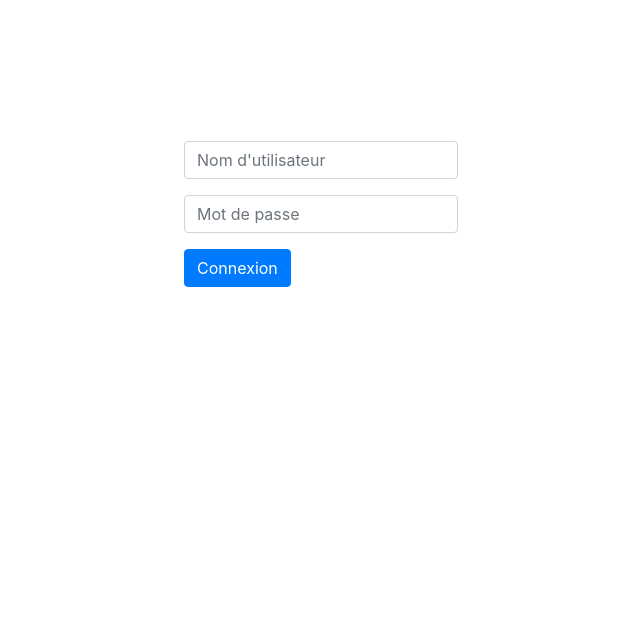
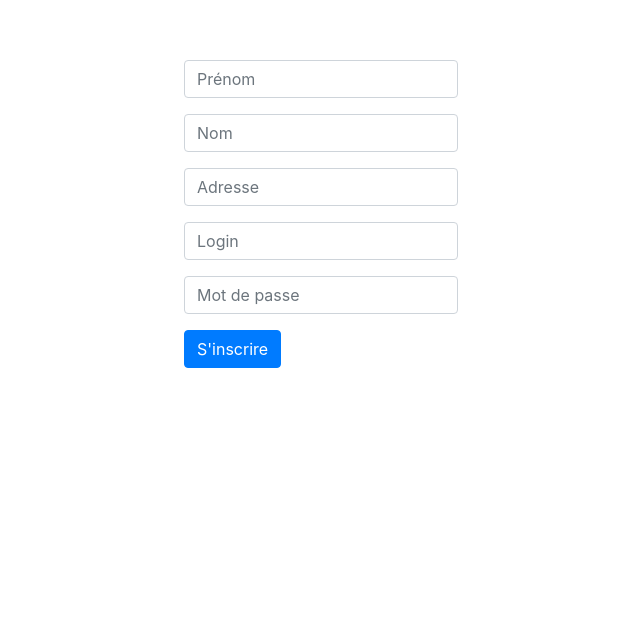
Before and after one commit to bastienesquiros/library_project_v2, an Angular app in the folder frontend/: page / in a window 1280 px wide. Shown: the part 174-800 px from the top of the page, without its empty margins (319-959 px from the left). Built offline with nearby package versions, Linux system fonts and the light colour scheme.

Commit message:
Feature: Adding sign up frontend & backend connection, user can now sign up from client

```diff
--- a/frontend/src/app/app.component.html
+++ b/frontend/src/app/app.component.html
@@ -1 +1,5 @@
+<app-signup>
+
+
+</app-signup>
 <app-login-component></app-login-component>
--- a/frontend/src/app/app.module.ts
+++ b/frontend/src/app/app.module.ts
@@ -6,11 +6,13 @@ import {AppRoutingModule} from './app-routing.module';
 import {AppComponent} from './app.component';
 import {LoginComponent} from './login/login.component';
 import {FormsModule} from "@angular/forms";
+import { SignupComponent } from './signup/signup.component';
 
 @NgModule({
   declarations: [
     AppComponent,
-    LoginComponent
+    LoginComponent,
+    SignupComponent
   ],
   imports: [
     BrowserModule,
--- a/frontend/src/app/login/login.component.ts
+++ b/frontend/src/app/login/login.component.ts
@@ -15,7 +15,7 @@ export class LoginComponent {
   }
 
 
-  onSubmit() {
+  onSubmit(): void {
     const loginRequest = {
       login: this.username,
       mot_de_passe: this.password
@@ -24,7 +24,8 @@ export class LoginComponent {
       (response: any) => {
         console.log(response);
 
-        if (response == true) {
+
+        if (response.loginSuccessful == true) {
           console.log("REDIRECTION VERS LA PAGE D'ACCUEIL SELON LE ROLE ! (CHECK POUR LIBRAIRE OU PAS)");
         } else {
           console.log("Mauvais login ou mot de passe, INFORMER UTILISATEUR ");
--- /dev/null
+++ b/frontend/src/app/signup/signup.component.html
@@ -0,0 +1,26 @@
+<div class="d-flex justify-content-center align-items-center vh-100">
+  <form (ngSubmit)="onSubmit()" class="mb-4">
+    <div class="container">
+      <div class="form-group">
+        <input [(ngModel)]="prenom" class="form-control" name="prenom" placeholder="Prénom" type="text">
+      </div>
+      <div class="form-group">
+        <input [(ngModel)]="nom" class="form-control" name="nom" placeholder="Nom"
+               type="text">
+      </div>
+      <div class="form-group">
+        <input [(ngModel)]="adresse" class="form-control" name="adresse" placeholder="Adresse" type="text
+">
+      </div>
+      <div class="form-group">
+        <input [(ngModel)]="login" class="form-control" name="login" placeholder="Login"
+               type="text">
+      </div>
+      <div class="form-group">
+        <input [(ngModel)]="mot_de_passe" class="form-control" name="mot_de_passe" placeholder="Mot de passe"
+               type="password">
+      </div>
+      <button class="btn btn-primary" type="submit">S'inscrire</button>
+    </div>
+  </form>
+</div>
--- /dev/null
+++ b/frontend/src/app/signup/signup.component.ts
@@ -0,0 +1,44 @@
+import {Component} from '@angular/core';
+import {HttpClient} from "@angular/common/http";
+
+@Component({
+  selector: 'app-signup',
+  templateUrl: './signup.component.html',
+  styleUrls: ['./signup.component.css']
+})
+export class SignupComponent {
+
+
+  prenom: string = '';
+  nom: string = '';
+  adresse: string = '';
+  login: string = '';
+  mot_de_passe: string = '';
+  bibliothequaire: boolean = false;
+
+
+  constructor(private http: HttpClient) {
+  }
+
+  onSubmit(): void {
+    const signupRequest = {
+      prenom: this.prenom,
+      nom: this.nom,
+      adresse: this.adresse,
+      login: this.login,
+      mot_de_passe: this.mot_de_passe,
+      bibliothequaire: this.bibliothequaire
+    }
+    this.http.post('http://localhost:8080/utilisateur/signup', signupRequest).subscribe(
+      (response: any) => {
+        console.log(response);
+
+        if (response == true) {
+          console.log("REDIRECTION VERS LA PAGE D'ACCUEIL SELON LE ROLE ! (CHECK POUR LIBRAIRE OU PAS)");
+        } else {
+          console.log("utilisateur déjà existant ou bien erreur saisi, INFORMER UTILISATEUR ");
+        } // gérer autres cas erreurs, check la console chrome
+
+      });
+  }
+}
```
Also changed, not shown: frontend/src/app/signup/signup.component.css (added), 2 other files (tests, documents, lock files or other folders).
